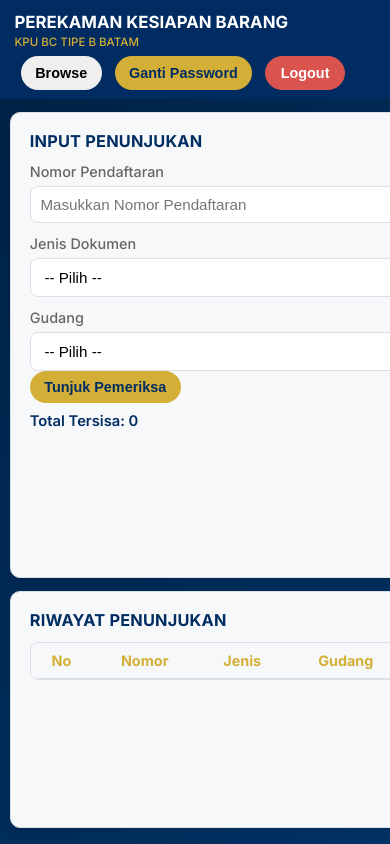
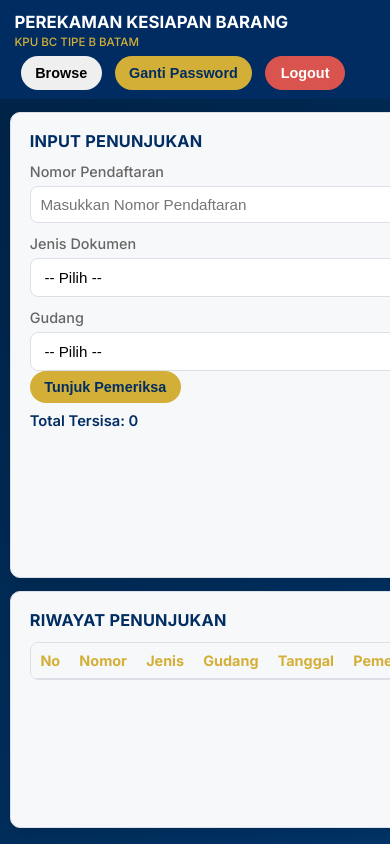
Before and after one commit to rakyatsipilbiasa/PKBBATAM, a plain HTML site: page index.html in a window 390 px wide. Drawn offline with Linux system fonts and the light colour scheme; a script that the page names is missing.

Commit message:
Update index.html

```diff
--- a/index.html
+++ b/index.html
@@ -113,7 +113,7 @@
     border-radius: 8px;
   }
   table{
-    min-width: 760px;           /* jaga kolom tetap proporsional seperti di web */
+    min-width: 480px;           /* jaga kolom tetap proporsional seperti di web */
     table-layout: auto;
   }
   th, td{
@@ -125,7 +125,7 @@
 
 /* Safe area (iPhone notch) */
 @supports (padding: max(0px)){
-  @media (max-width: 640px){
+  @media (max-width: 1400px){
     header{ padding-top: max(.75rem, env(safe-area-inset-top)); }
   }
 }
```
